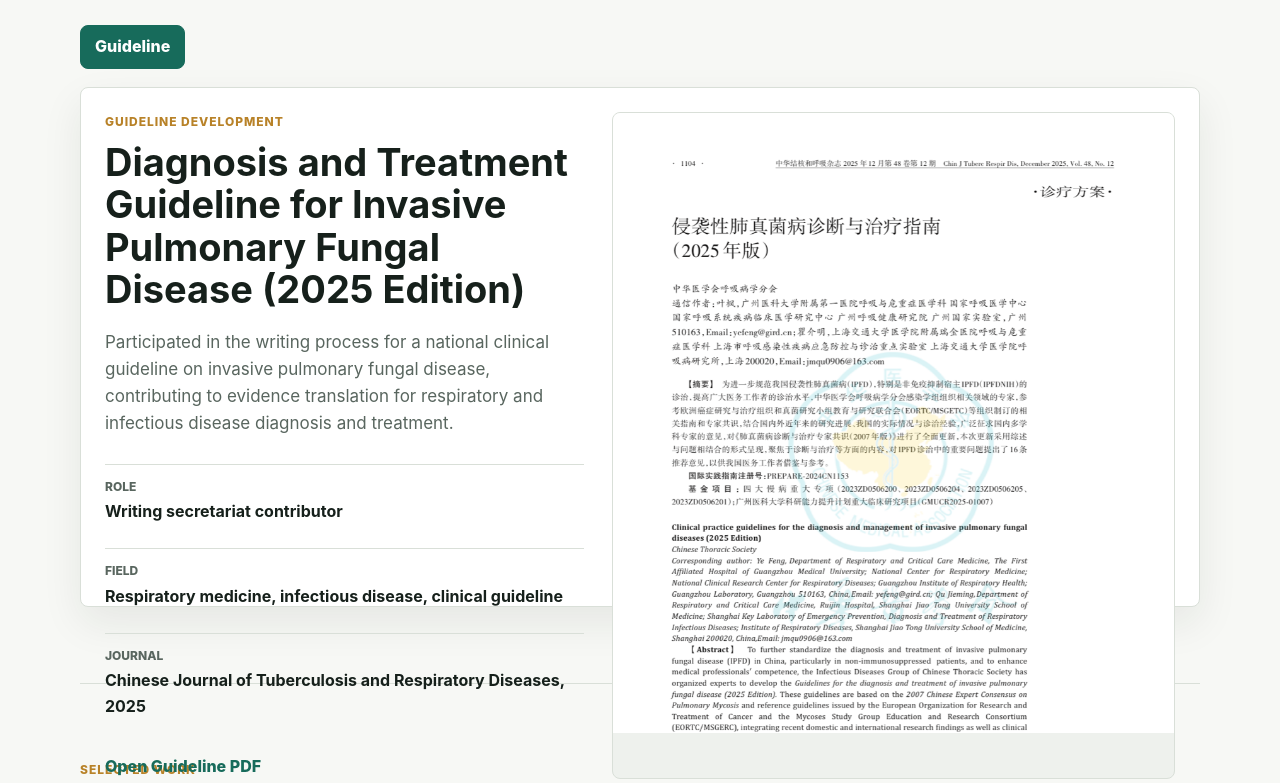
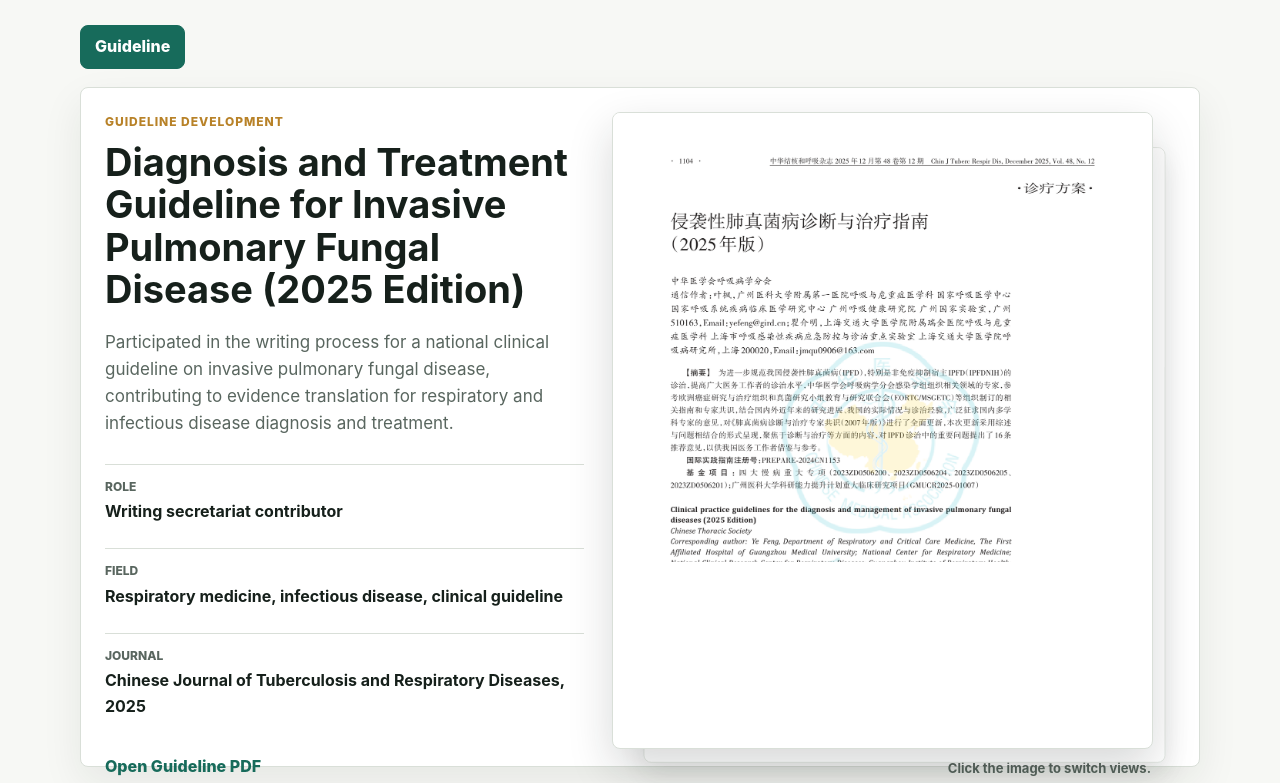
Before and after one commit to wuwususu/personal-academic-homepage, a plain HTML site: page index.html in a window 1280 px wide. Shown: the part 1741-2524 px from the top of the page. Drawn offline with Linux system fonts and the light colour scheme.

Commit message:
Make contribution images stack switchable

```diff
--- a/index.html
+++ b/index.html
@@ -129,10 +129,21 @@
                 <a href="assets/publications/invasive-fungal-guideline.pdf">Open Guideline PDF</a>
               </div>
               <figure class="contribution-preview">
-                <img
-                  src="assets/contributions/invasive-fungal-guideline-2025.png"
-                  alt="Preview of the 2025 invasive pulmonary fungal disease guideline"
-                >
+                <div class="image-stack" data-image-stack>
+                  <button class="stack-image active" type="button" data-image-index="0" aria-label="Show guideline contribution details">
+                    <img
+                      src="assets/contributions/guideline-title-page.png"
+                      alt="Title page preview of the 2025 invasive pulmonary fungal disease guideline"
+                    >
+                  </button>
+                  <button class="stack-image" type="button" data-image-index="1" aria-label="Show guideline title page">
+                    <img
+                      src="assets/contributions/guideline-writing-secretariat.png"
+                      alt="Writing secretariat, conflict of interest, and acknowledgement section preview"
+                    >
+                  </button>
+                </div>
+                <figcaption>Click the image to switch views.</figcaption>
               </figure>
             </article>
           </div>
@@ -259,6 +270,25 @@
           });
         });
       });
+
+      document.querySelectorAll("[data-image-stack]").forEach((stack) => {
+        const images = Array.from(stack.querySelectorAll("[data-image-index]"));
+
+        const activate = (index) => {
+          images.forEach((image, imageIndex) => {
+            image.classList.toggle("active", imageIndex === index);
+          });
+        };
+
+        images.forEach((image, imageIndex) => {
+          image.addEventListener("click", () => {
+            const nextIndex = image.classList.contains("active")
+              ? (imageIndex + 1) % images.length
+              : imageIndex;
+            activate(nextIndex);
+          });
+        });
+      });
     </script>
   </body>
 </html>
--- a/styles.css
+++ b/styles.css
@@ -184,6 +184,7 @@
 .section {
   padding: 76px 0;
   border-top: 1px solid var(--line);
+  scroll-margin-top: 88px;
 }
 
 .section-heading {
@@ -256,7 +257,7 @@
 
 .contribution-stack {
   position: relative;
-  min-height: 520px;
+  min-height: 680px;
 }
 
 .contribution-card {
@@ -320,21 +321,65 @@
 }
 
 .contribution-preview {
+  position: relative;
   min-width: 0;
   margin: 0;
-  border-radius: 8px;
-  overflow: hidden;
-  border: 1px solid var(--line);
-  background: #eef1ed;
+  padding: 0 22px 30px 0;
 }
 
-.contribution-preview img {
+.image-stack {
+  position: relative;
+  width: 100%;
+  height: 100%;
+  min-height: 560px;
+}
+
+.stack-image {
+  position: absolute;
+  inset: 0;
   display: block;
   width: 100%;
   height: 100%;
-  max-height: 620px;
-  object-fit: cover;
+  padding: 0;
+  border: 1px solid var(--line);
+  border-radius: 8px;
+  background: #ffffff;
+  box-shadow: 0 12px 30px rgba(22, 32, 27, 0.13);
+  cursor: pointer;
+  overflow: hidden;
+  transform: translate(22px, 24px) scale(0.965);
+  transition: transform 200ms ease, opacity 200ms ease, box-shadow 200ms ease;
+  opacity: 0.74;
+}
+
+.stack-image.active {
+  z-index: 2;
+  opacity: 1;
+  transform: translate(0, 0) scale(1);
+  box-shadow: 0 18px 44px rgba(22, 32, 27, 0.17);
+}
+
+.stack-image:not(.active) {
+  z-index: 1;
+}
+
+.stack-image img {
+  display: block;
+  width: 100%;
+  height: 100%;
+  object-fit: contain;
   object-position: top center;
+}
+
+.contribution-preview figcaption {
+  position: absolute;
+  right: 24px;
+  bottom: 0;
+  left: 0;
+  color: var(--muted);
+  font-size: 13px;
+  font-weight: 700;
+  text-align: right;
 }
 
 .publication-list {
@@ -439,8 +484,9 @@
     gap: 20px;
   }
 
-  .contribution-preview img {
+  .image-stack {
     height: 420px;
+    min-height: 420px;
   }
 
   .publication.featured img {
@@ -475,7 +521,12 @@
     padding: 18px;
   }
 
-  .contribution-preview img {
+  .image-stack {
     height: 360px;
+    min-height: 360px;
+  }
+
+  .stack-image {
+    transform: translate(14px, 16px) scale(0.965);
   }
 }
```
Also changed, not shown: assets/contributions/guideline-title-page.png (added), assets/contributions/guideline-writing-secretariat.png (added), assets/contributions/invasive-fungal-guideline-2025.png (deleted), 1 other file.
